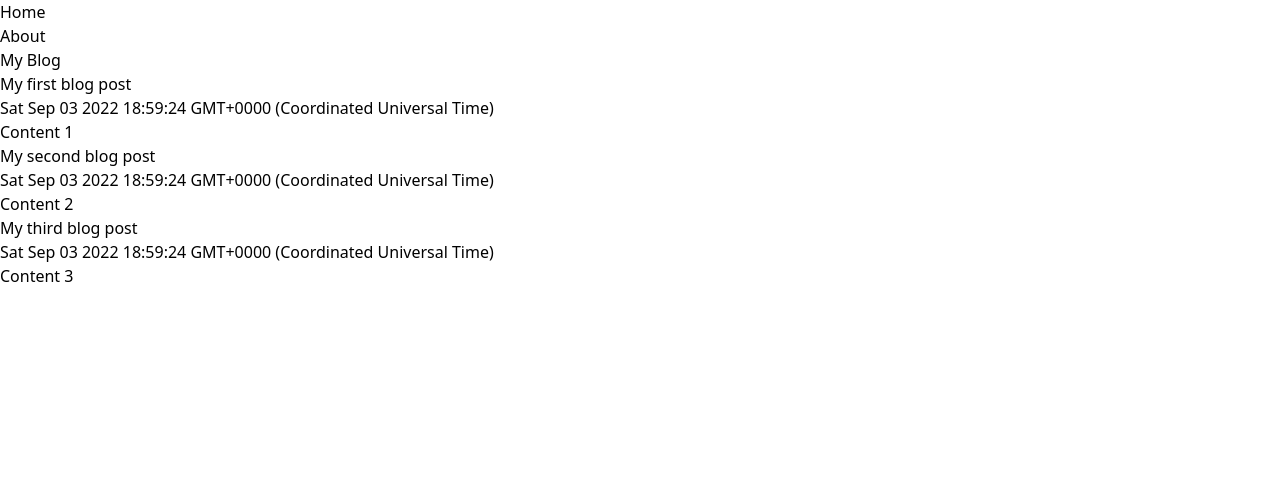
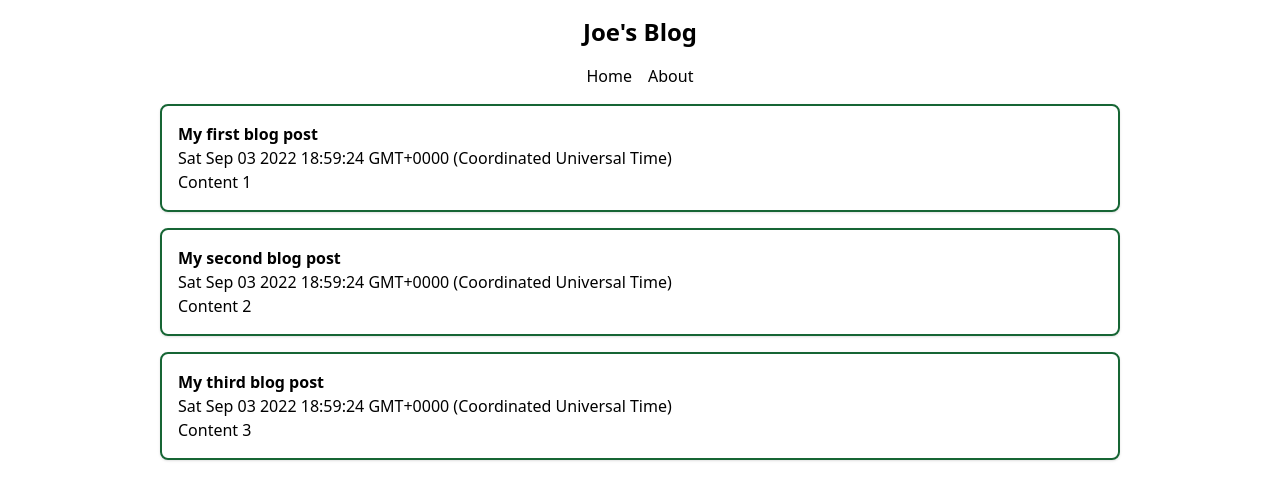
Before and after one commit to jnemo44/diy-blog, a Next.js app: page / in a window 1280 px wide. Shown: the top 500 px of the page. Built offline with nearby package versions, Linux system fonts and the light colour scheme.

Commit message:
Added BlogPost list function and some more styling

```diff
--- a/package.json
+++ b/package.json
@@ -9,6 +9,7 @@
     "lint": "next lint"
   },
   "dependencies": {
+    "date-fns": "^2.29.2",
     "next": "12.2.5",
     "react": "18.2.0",
     "react-dom": "18.2.0"
--- a/pages/_app.js
+++ b/pages/_app.js
@@ -2,16 +2,26 @@
 import Link from 'next/link'
 
 function MyApp({ Component, pageProps }) {
-  return <div>
-    <nav>
-      <ul>
-        <li><Link href="/">Home</Link></li>
-        <li><Link href="/about">About</Link></li>
-      </ul>
-    </nav>
+  return (
+    <div className="mx-auto w-9/12">
+      <header>
+        <h1 className="text-2xl font-bold text-center my-4">Joe's Blog</h1>
+        <nav className="my-4">
+          <ul className="flex justify-center space-x-4">
+            <li>
+              <Link href="/"><a>Home</a></Link>
+            </li>
+            <li>
+              <Link href="/about"><a>About</a></Link>
+            </li>
+          </ul>
+        </nav>
+      </header>
 
-    <Component {...pageProps} />
+
+      <Component {...pageProps} />
     </div>
+  )
 }
 
 export default MyApp
--- a/pages/about.js
+++ b/pages/about.js
@@ -9,7 +9,7 @@
         </Head>
 
         <main>
-          <h1 className="text-3xl font-bold underline">About</h1>
+          <h1 className="">I'm a nerd</h1>
         </main>
 
       </div>
--- a/pages/index.js
+++ b/pages/index.js
@@ -11,23 +11,27 @@
         <link rel="icon" href="/favicon.ico" />
       </Head>
 
-      <main>
-        <h1>My Blog</h1>
-      </main>
+      <div className="space-y-4">
+        {blogPosts.map((post) => (
+          <BlogPostList key={post.slug} {...post} />
+        ))}
+      </div>
 
-      <div>
-        {blogPosts.map((post) =>
-          <div key={post.slug}>
-            <div><Link href={`/blog/${post.slug}`}>
-              <a>{post.title}</a>
-            </Link>
-            </div>
-            <div>{post.date}</div>
-            <div>{post.content}</div>
-          </div>
-        )}
-      </div>
+
 
     </div>
   )
 }
+
+function BlogPostList({ slug, title, date, content }) {
+  return (
+    <div className="border-green-800 border-2 rounded-lg shadow p-4">
+      <div><Link href={`/blog/${slug}`}>
+        <a className="font-bold">{title}</a>
+      </Link>
+      </div>
+      <div>{date}</div>
+      <div>{content}</div>
+    </div>
+  )
+}
--- a/styles/globals.css
+++ b/styles/globals.css
@@ -1,3 +1,9 @@
 @tailwind base;
 @tailwind components;
 @tailwind utilities;
+
+@layer base {
+    a {
+        @apply hover:text-green-700;
+    }
+}
```
Also changed, not shown: 1 other file (tests, documents, lock files or other folders).
